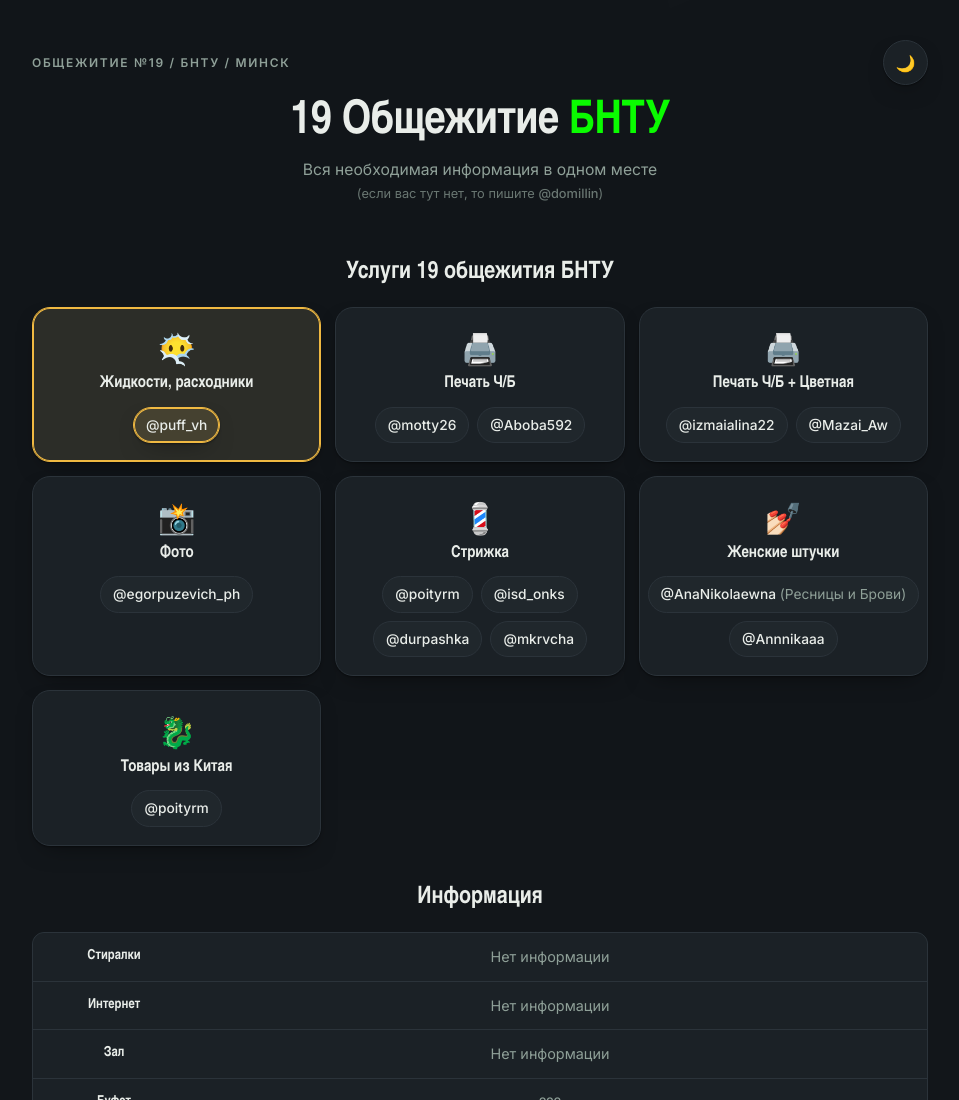
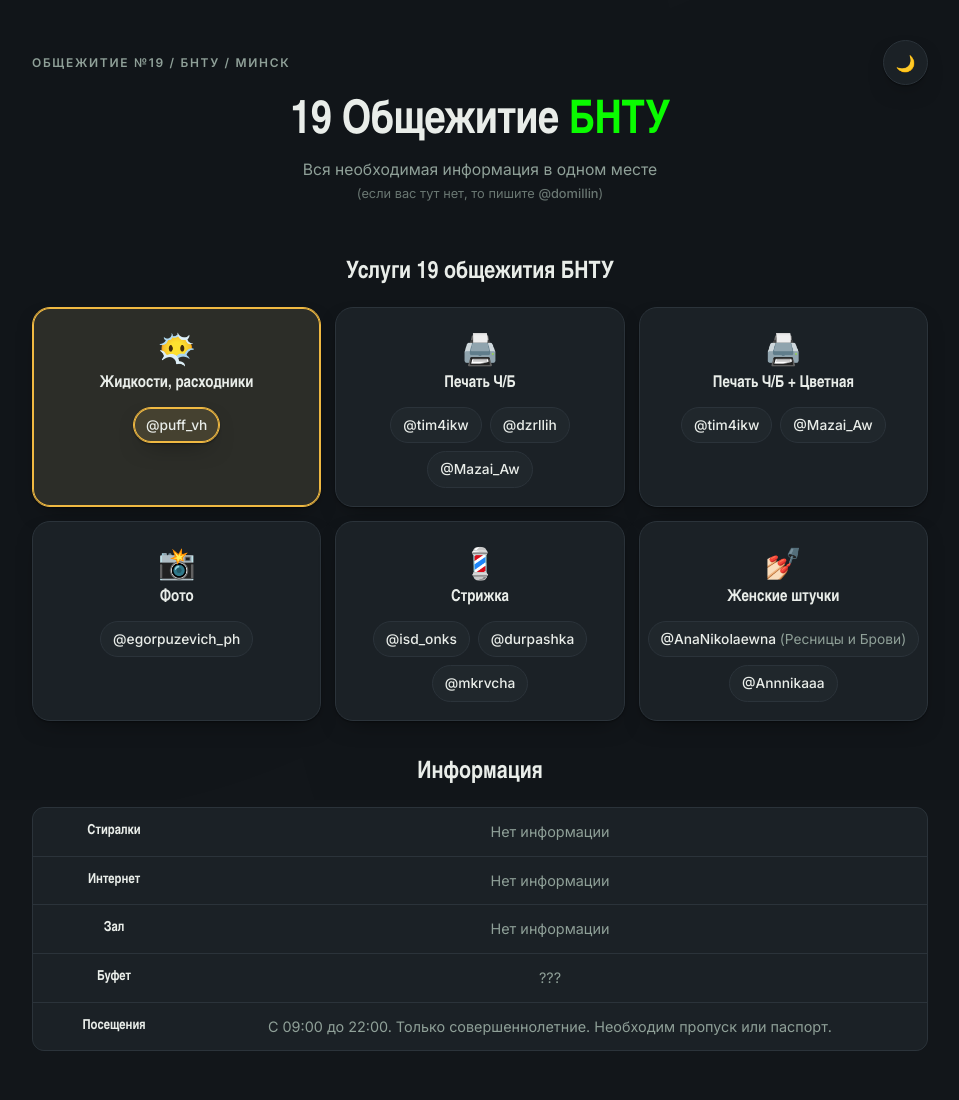
Before and after one commit to domillin/bntu_site, a plain HTML site: page index.html in a window 1280 px wide. Shown: the top 1100 px of the page, without its empty margins (160-1119 px from the left). Drawn offline with Linux system fonts and the light colour scheme; a web font is replaced by a local one.

Commit message:
edit users

```diff
--- a/index.html
+++ b/index.html
@@ -65,8 +65,9 @@
         <div class="tag-emoji" aria-hidden="true">🖨️</div>
         <h3 class="tag-title">Печать Ч/Б</h3>
         <ul class="contact-list">
-          <li class="contact-item"><a class="contact-chip" href="https://t.me/motty26" target="_blank" rel="noopener">@motty26</a></li>
-          <li class="contact-item"><a class="contact-chip" href="https://t.me/Aboba592" target="_blank" rel="noopener">@Aboba592</a></li>
+          <li class="contact-item"><a class="contact-chip" href="https://t.me/tim4ikw" target="_blank" rel="noopener">@tim4ikw</a></li>
+          <li class="contact-item"><a class="contact-chip" href="https://t.me/dzrllih" target="_blank" rel="noopener">@dzrllih</a></li>
+          <li class="contact-item"><a class="contact-chip" href="https://t.me/Mazai_Aw" target="_blank" rel="noopener">@Mazai_Aw</a></li>
         </ul>
       </article>
 
@@ -74,7 +75,7 @@
         <div class="tag-emoji" aria-hidden="true">🖨️</div>
         <h3 class="tag-title">Печать Ч/Б + Цветная</h3>
         <ul class="contact-list">
-          <li class="contact-item"><a class="contact-chip" href="https://t.me/izmaialina22" target="_blank" rel="noopener">@izmaialina22</a></li>
+          <li class="contact-item"><a class="contact-chip" href="https://t.me/tim4ikw" target="_blank" rel="noopener">@tim4ikw</a></li>
           <li class="contact-item"><a class="contact-chip" href="https://t.me/Mazai_Aw" target="_blank" rel="noopener">@Mazai_Aw</a></li>
         </ul>
       </article>
@@ -91,7 +92,6 @@
         <div class="tag-emoji" aria-hidden="true">💈</div>
         <h3 class="tag-title">Стрижка</h3>
         <ul class="contact-list">
-          <li class="contact-item"><a class="contact-chip" href="https://t.me/poityrm" target="_blank" rel="noopener">@poityrm</a></li>
           <li class="contact-item"><a class="contact-chip" href="https://t.me/isd_onks" target="_blank" rel="noopener">@isd_onks</a></li>
           <li class="contact-item"><a class="contact-chip" href="https://t.me/durpashka" target="_blank" rel="noopener">@durpashka</a></li>
           <li class="contact-item"><a class="contact-chip" href="https://t.me/mkrvcha" target="_blank" rel="noopener">@mkrvcha</a></li>
@@ -107,13 +107,7 @@
         </ul>
       </article>
 
-      <article class="tag-card">
-        <div class="tag-emoji" aria-hidden="true">🐉</div>
-        <h3 class="tag-title">Товары из Китая</h3>
-        <ul class="contact-list">
-          <li class="contact-item"><a class="contact-chip" href="https://t.me/poityrm" target="_blank" rel="noopener">@poityrm</a></li>
-        </ul>
-      </article>
+
 
     </div>
   </section>
```
